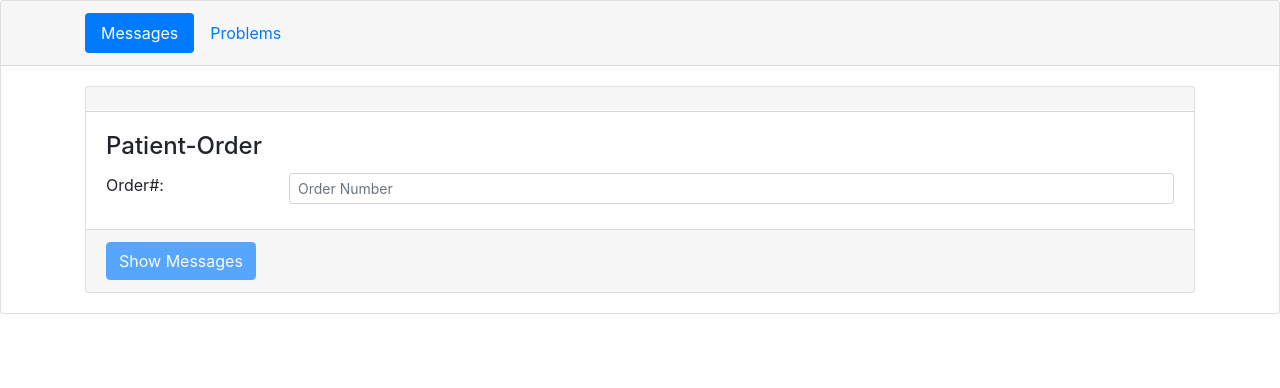
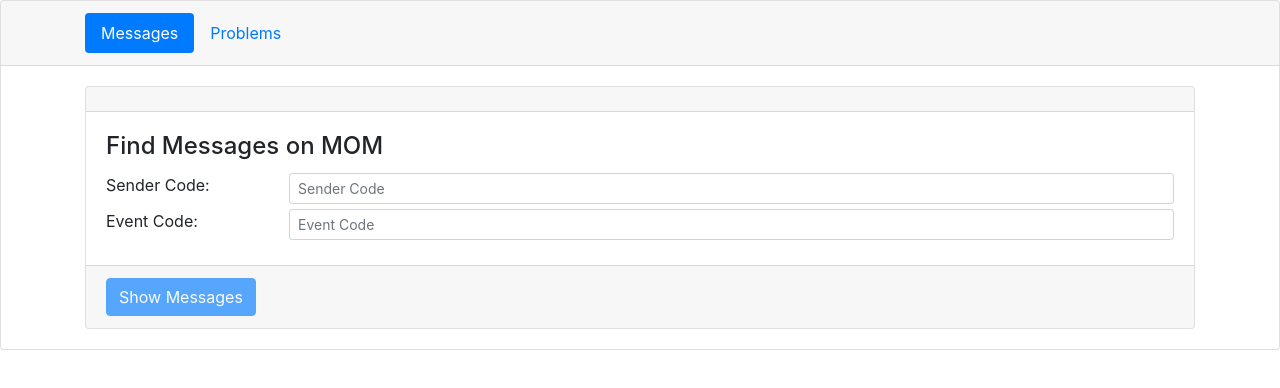
Before and after one commit to Markovitz/MomTester, a Vue app: page /#/ in a window 1280 px wide. Shown: the top 388 px of the page. Built offline with nearby package versions, Linux system fonts and the light colour scheme.

Commit message:
Add axios to backend

```diff
--- a/src/components/Messages.vue
+++ b/src/components/Messages.vue
@@ -2,17 +2,25 @@
     <b-container>
       <div>
         <b-card-group deck>
-          <b-card title="Patient-Order" header-tag="header" footer-tag="footer">
+          <b-card title="Find Messages on MOM" header-tag="header" footer-tag="footer">
             <template v-slot:header>
               <h6 class="mb-0"></h6>
             </template>
             <b-card-text>
               <b-row class="my-1">
                 <b-col sm="2">
-                  <label for="input-small" >Order#:</label>
+                  <label for="input-small" >Sender Code:</label>
                 </b-col>
                 <b-col sm="10">
-                  <b-form-input id="input-small" size="sm" placeholder="Order Number" v-model='messageId'></b-form-input>
+                  <b-form-input id="input-small" size="sm" placeholder="Sender Code" v-model='senderCode'></b-form-input>
+                </b-col>
+              </b-row>
+              <b-row class="my-1">
+                <b-col sm="2">
+                  <label for="input-small" >Event Code:</label>
+                </b-col>
+                <b-col sm="10">
+                  <b-form-input id="input-small" size="sm" placeholder="Event Code" v-model='eventCode'></b-form-input>
                 </b-col>
               </b-row>
             </b-card-text>
@@ -31,6 +39,8 @@
 export default {
   data() {
     return {
+      senderCode: '',
+      eventCode: '',
       messageId: this.msg
     }
   },
@@ -43,12 +53,15 @@ export default {
   },
   methods: {
     showMessage() {
-      this.$emit('changeMessage', this.messageId);
+      this.$emit('changeMessage', {
+        senderCode: this.senderCode,
+        eventCode: this.eventCode
+      });
     }
   },
   computed: {
     canShowMessage: function() {
-      return this.messageId !== undefined && this.messageId.trim().length >= 3;
+      return this.senderCode.trim().length >= 3 && this.eventCode.trim().length >= 3;
     }
   },
 }
--- a/src/views/Messages.vue
+++ b/src/views/Messages.vue
@@ -9,6 +9,7 @@
 <script>
 // @ is an alias to /src
 import Messages from '@/components/Messages.vue'
+import axios from 'axios';
 
 export default {
   name: 'messages',
@@ -22,12 +23,25 @@ export default {
     Messages
   },
   methods: {
-    changeMessage(messageId) {
-      console.log('New message Id:' + messageId);
-      if (messageId !== undefined && messageId !== this.$route.params.id) {
-        this.$router.push({ name: 'message',  params: { id: messageId } });
+    async changeMessage(attributes) {
+      console.log('Sender Code:' + attributes.senderCode);
+      console.log('Event Code:' + attributes.eventCode);
+
+      let axiosConfig = {
+        headers: {
+          'Content-Type' : 'application/json'
+        }
+      }
+      try {
+        let response = await axios.post("http://localhost:8888/mom/messages", attributes, axiosConfig);
+        console.log(response);
+      }catch(err){
+        console.log(err);
       }
     }
+    //if (messageId !== undefined && messageId !== this.$route.params.id) {
+    //  this.$router.push({ name: 'message',  params: { id: messageId } });
+    //}
   }
 }
 </script>
```
